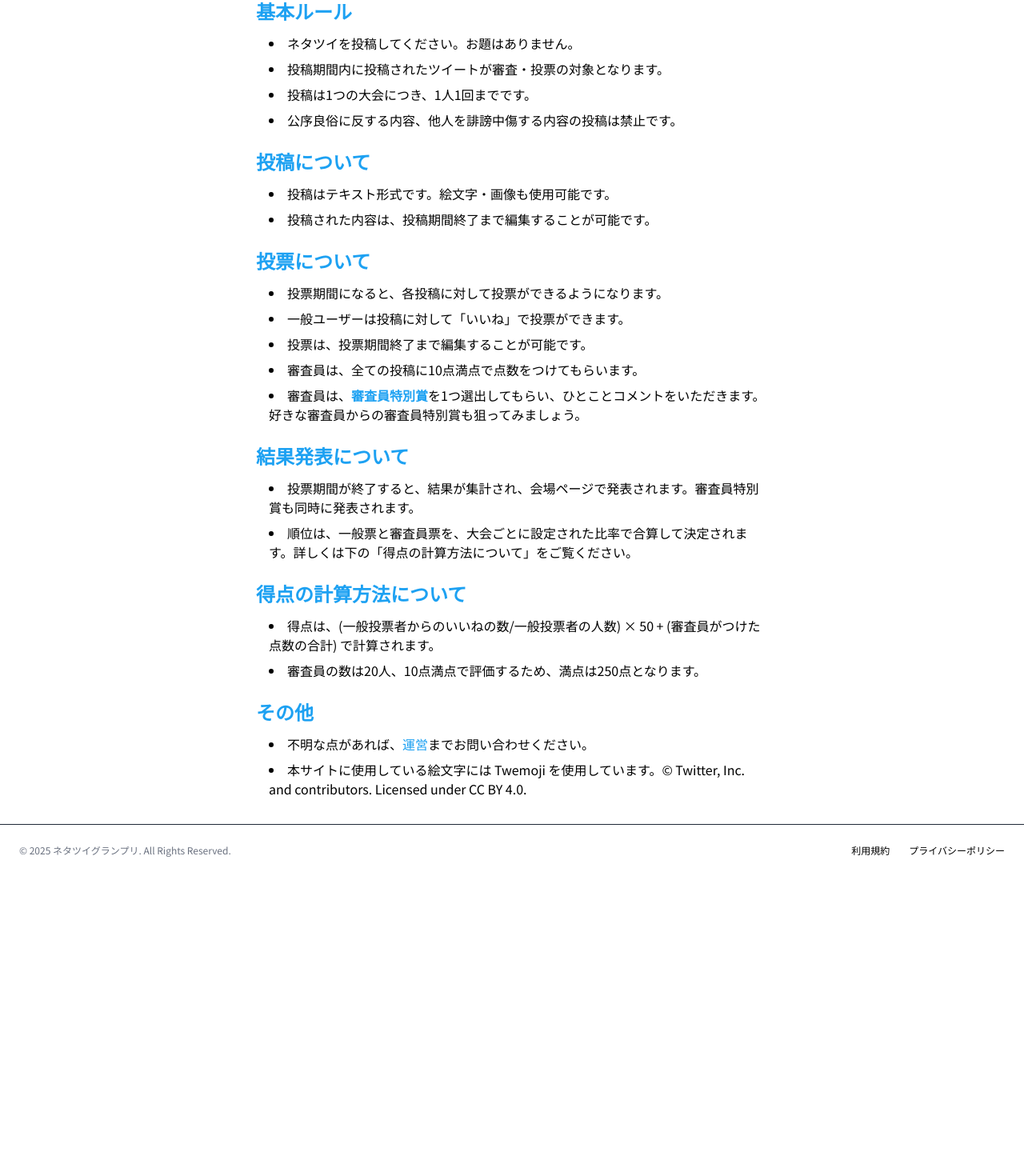
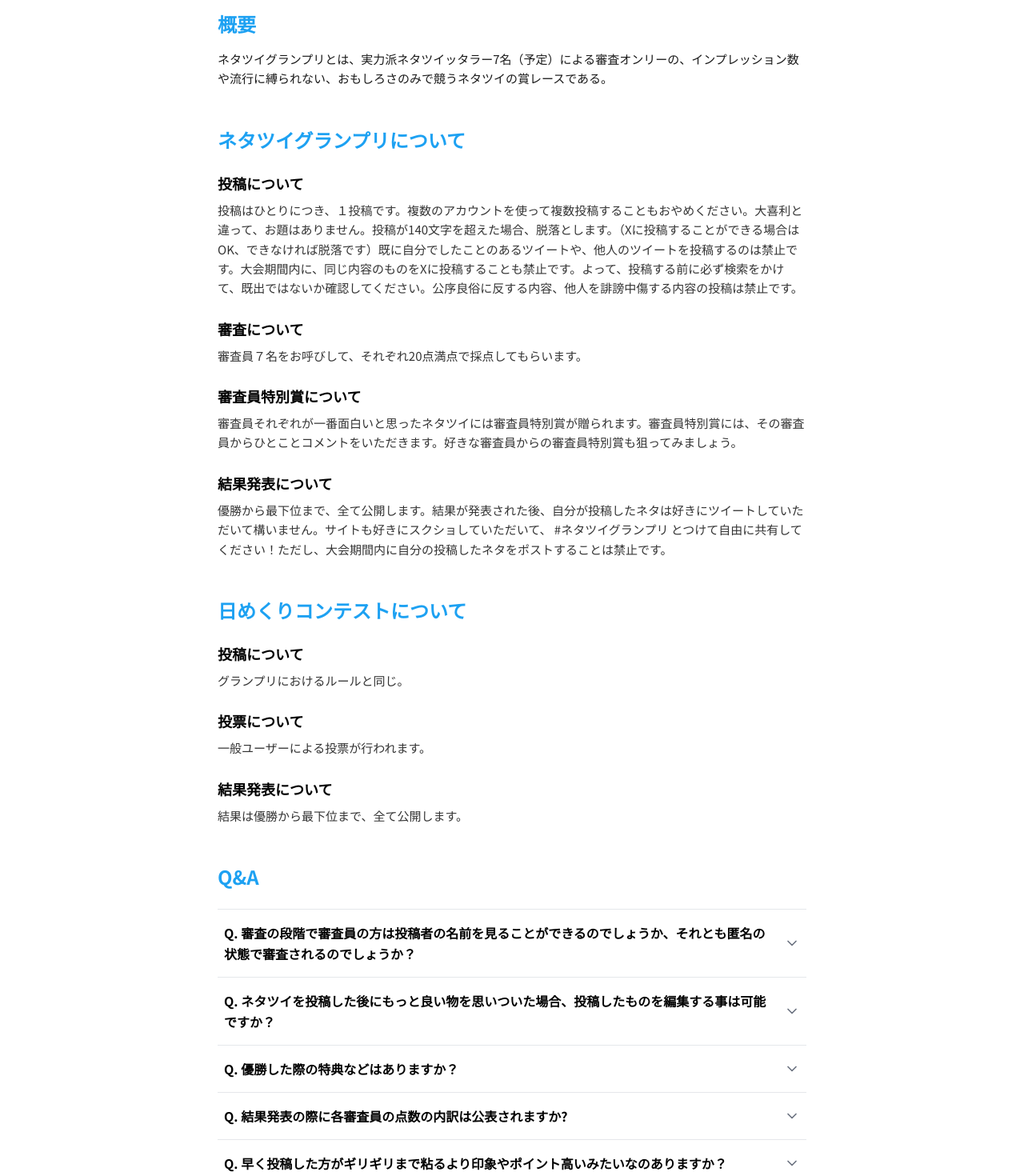
Before and after one commit to Megane14916/netatwi-frontend, a Next.js app: page /rules in a window 1280 px wide. Shown: the part 167-1637 px from the top of the page at 80% size. Before the commit the page ends 1262 px from the top, so only its background shows below. Built offline with nearby package versions, Linux system fonts and the light colour scheme; no server answers.

Commit message:
ルール

```diff
--- a/app/rules/page.tsx
+++ b/app/rules/page.tsx
@@ -1,63 +1,137 @@
-// ルールページのコンポーネント
-// 基本的なルール説明を記載
+"use client";
+
+import { useState } from 'react';
+import { ChevronDown, ChevronUp } from 'lucide-react';
+
+function QAItem({ question, answer }: { question: string, answer: string }) {
+  const [isOpen, setIsOpen] = useState(false);
+  return (
+    <div className="bg-white dark:bg-black">
+      <button
+        onClick={() => setIsOpen(!isOpen)}
+        className="w-full flex justify-between items-center py-4 px-2 hover:bg-gray-50 dark:hover:bg-gray-900 transition-colors text-left"
+      >
+        <span className="font-bold pr-4 leading-relaxed">Q. {question}</span>
+        {isOpen ? <ChevronUp className="w-5 h-5 flex-shrink-0 text-gray-500" /> : <ChevronDown className="w-5 h-5 flex-shrink-0 text-gray-500" />}
+      </button>
+      <div
+        className={`grid transition-[grid-template-rows,opacity] duration-300 ease-in-out ${isOpen ? "grid-rows-[1fr] opacity-100" : "grid-rows-[0fr] opacity-0"}`}
+      >
+        <div className="overflow-hidden">
+          <div className="pb-4 pt-1 px-2 leading-relaxed text-black/90 dark:text-white/90 whitespace-pre-wrap">
+            A. {answer}
+          </div>
+        </div>
+      </div>
+    </div>
+  );
+}
+
 export default function RulesPage() {
     return (
-        <div className="bg-white dark:bg-black min-h-screen text-black dark:text-white">
-            <div className="container mx-auto max-w-[672px] px-4 py-8">
-                <h1 className="text-3xl font-bold mb-6 border-b border-[#1DA1F2] pb-2">大会ルール</h1>
+        <div className="bg-white dark:bg-black min-h-screen text-black dark:text-white pb-20">
+            <div className="container mx-auto max-w-[768px] px-4 py-8">
+                <h1 className="text-3xl font-bold mb-8 pb-4 border-b border-gray-200 dark:border-gray-800">ルール</h1>
 
-                <div className="space-y-6 text-black dark:text-white">
+                <div className="space-y-12">
+                    {/* 概要 */}
                     <section>
-                        <h2 className="text-2xl font-semibold mb-3 text-[#1DA1F2]">基本ルール</h2>
-                        <ul className="list-disc list-inside space-y-2 pl-4">
-                            <li>ネタツイを投稿してください。お題はありません。</li>
-                            <li>投稿期間内に投稿されたツイートが審査・投票の対象となります。</li>
-                            <li>投稿は1つの大会につき、1人1回までです。</li>
-                            <li>公序良俗に反する内容、他人を誹謗中傷する内容の投稿は禁止です。</li>
-                        </ul>
+                        <h2 className="text-2xl font-bold mb-4 text-[#1DA1F2]">
+                            概要
+                        </h2>
+                        <div className="text-[15px] leading-relaxed text-black/90 dark:text-white/90">
+                            <p>ネタツイグランプリとは、実力派ネタツイッタラー7名（予定）による審査オンリーの、インプレッション数や流行に縛られない、おもしろさのみで競うネタツイの賞レースである。</p>
+                        </div>
                     </section>
 
+                    {/* ネタツイグランプリについて */}
                     <section>
-                        <h2 className="text-2xl font-semibold mb-3 text-[#1DA1F2]">投稿について</h2>
-                        <ul className="list-disc list-inside space-y-2 pl-4">
-                            <li>投稿はテキスト形式です。絵文字・画像も使用可能です。</li>
-                            <li>投稿された内容は、投稿期間終了まで編集することが可能です。</li>
-                        </ul>
+                        <h2 className="text-2xl font-bold mb-6 text-[#1DA1F2]">
+                            ネタツイグランプリについて
+                        </h2>
+                        <div className="space-y-6">
+                            <div>
+                                <h3 className="text-lg font-bold mb-2">投稿について</h3>
+                                <p className="text-[15px] leading-relaxed text-black/80 dark:text-white/80">
+                                    投稿はひとりにつき、１投稿です。複数のアカウントを使って複数投稿することもおやめください。大喜利と違って、お題はありません。投稿が140文字を超えた場合、脱落とします。（Xに投稿することができる場合はOK、できなければ脱落です）既に自分でしたことのあるツイートや、他人のツイートを投稿するのは禁止です。大会期間内に、同じ内容のものをXに投稿することも禁止です。よって、投稿する前に必ず検索をかけて、既出ではないか確認してください。公序良俗に反する内容、他人を誹謗中傷する内容の投稿は禁止です。
+                                </p>
+                            </div>
+                            <div>
+                                <h3 className="text-lg font-bold mb-2">審査について</h3>
+                                <p className="text-[15px] leading-relaxed text-black/80 dark:text-white/80">
+                                    審査員７名をお呼びして、それぞれ20点満点で採点してもらいます。
+                                </p>
+                            </div>
+                            <div>
+                                <h3 className="text-lg font-bold mb-2">審査員特別賞について</h3>
+                                <p className="text-[15px] leading-relaxed text-black/80 dark:text-white/80">
+                                    審査員それぞれが一番面白いと思ったネタツイには審査員特別賞が贈られます。審査員特別賞には、その審査員からひとことコメントをいただきます。好きな審査員からの審査員特別賞も狙ってみましょう。
+                                </p>
+                            </div>
+                            <div>
+                                <h3 className="text-lg font-bold mb-2">結果発表について</h3>
+                                <p className="text-[15px] leading-relaxed text-black/80 dark:text-white/80">
+                                    優勝から最下位まで、全て公開します。結果が発表された後、自分が投稿したネタは好きにツイートしていただいて構いません。サイトも好きにスクショしていただいて、 #ネタツイグランプリ とつけて自由に共有してください！ただし、大会期間内に自分の投稿したネタをポストすることは禁止です。
+                                </p>
+                            </div>
+                        </div>
                     </section>
 
+                    {/* 日めくりコンテストについて */}
                     <section>
-                        <h2 className="text-2xl font-semibold mb-3 text-[#1DA1F2]">投票について</h2>
-                        <ul className="list-disc list-inside space-y-2 pl-4">
-                            <li>投票期間になると、各投稿に対して投票ができるようになります。</li>
-                            <li>一般ユーザーは投稿に対して「いいね」で投票ができます。</li>
-                            <li>投票は、投票期間終了まで編集することが可能です。</li>
-                            <li>審査員は、全ての投稿に10点満点で点数をつけてもらいます。</li>
-                            <li>審査員は、<span className="text-[#1DA1F2] font-bold">審査員特別賞</span>を1つ選出してもらい、ひとことコメントをいただきます。好きな審査員からの審査員特別賞も狙ってみましょう。</li>
-                        </ul>
+                        <h2 className="text-2xl font-bold mb-6 text-[#1DA1F2]">
+                            日めくりコンテストについて
+                        </h2>
+                        <div className="space-y-6">
+                            <div>
+                                <h3 className="text-lg font-bold mb-2">投稿について</h3>
+                                <p className="text-[15px] leading-relaxed text-black/80 dark:text-white/80">
+                                    グランプリにおけるルールと同じ。
+                                </p>
+                            </div>
+                            <div>
+                                <h3 className="text-lg font-bold mb-2">投票について</h3>
+                                <p className="text-[15px] leading-relaxed text-black/80 dark:text-white/80">
+                                    一般ユーザーによる投票が行われます。
+                                </p>
+                            </div>
+                            <div>
+                                <h3 className="text-lg font-bold mb-2">結果発表について</h3>
+                                <p className="text-[15px] leading-relaxed text-black/80 dark:text-white/80">
+                                    結果は優勝から最下位まで、全て公開します。
+                                </p>
+                            </div>
+                        </div>
                     </section>
 
+                    {/* Q&A */}
                     <section>
-                        <h2 className="text-2xl font-semibold mb-3 text-[#1DA1F2]">結果発表について</h2>
-                        <ul className="list-disc list-inside space-y-2 pl-4">
-                            <li>投票期間が終了すると、結果が集計され、会場ページで発表されます。審査員特別賞も同時に発表されます。</li>
-                            <li>順位は、一般票と審査員票を、大会ごとに設定された比率で合算して決定されます。詳しくは下の「得点の計算方法について」をご覧ください。</li>
-                        </ul>
-                    </section>
+                        <h2 className="text-2xl font-bold mb-6 text-[#1DA1F2]">
+                            Q&A
+                        </h2>
 
-                    <section>
-                        <h2 className="text-2xl font-semibold mb-3 text-[#1DA1F2]">得点の計算方法について</h2>
-                        <ul className="list-disc list-inside space-y-2 pl-4">
-                            <li>得点は、(一般投票者からのいいねの数/一般投票者の人数) × 50 + (審査員がつけた点数の合計) で計算されます。</li>
-                            <li>審査員の数は20人、10点満点で評価するため、満点は250点となります。</li>
-                        </ul>
-                    </section>
-
-                    <section>
-                        <h2 className="text-2xl font-semibold mb-3 text-[#1DA1F2]">その他</h2>
-                         <ul className="list-disc list-inside space-y-2 pl-4">
-                            <li>不明な点があれば、<a href="https://x.com/netatwiGP" className="text-[#1DA1F2] hover:underline">運営</a>までお問い合わせください。</li>
-                            <li>本サイトに使用している絵文字には Twemoji を使用しています。© Twitter, Inc. and contributors. Licensed under CC BY 4.0.</li>
-                        </ul>
+                        <div className="divide-y divide-gray-200 dark:divide-gray-800 border-y border-gray-200 dark:border-gray-800">
+                            <QAItem
+                                question="審査の段階で審査員の方は投稿者の名前を見ることができるのでしょうか、それとも匿名の状態で審査されるのでしょうか？"
+                                answer="審査員の方には、名前が見えない状態で採点してもらいます！結果発表の際に初めて投稿者の名前を公開します！"
+                            />
+                            <QAItem
+                                question="ネタツイを投稿した後にもっと良い物を思いついた場合、投稿したものを編集する事は可能ですか？"
+                                answer="可能です。"
+                            />
+                            <QAItem
+                                question="優勝した際の特典などはありますか？"
+                                answer="ありません"
+                            />
+                            <QAItem
+                                question="結果発表の際に各審査員の点数の内訳は公表されますか?"
+                                answer="公表します"
+                            />
+                            <QAItem
+                                question="早く投稿した方がギリギリまで粘るより印象やポイント高いみたいなのありますか？"
+                                answer="投稿した日にち 時間は関係ありません"
+                            />
+                        </div>
                     </section>
                 </div>
             </div>
```
Also changed, not shown: 1 other file (tests, documents, lock files or other folders).
